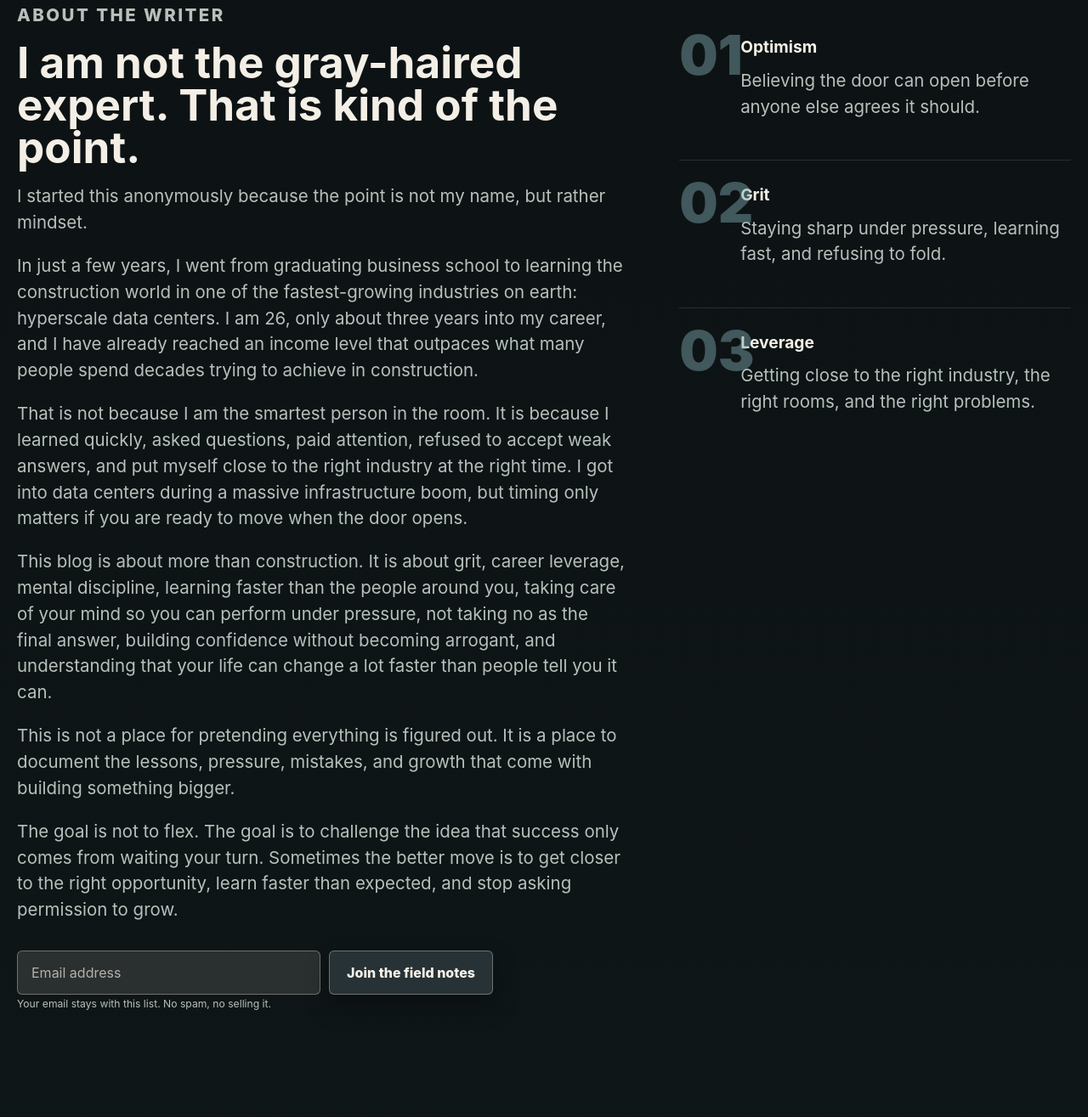
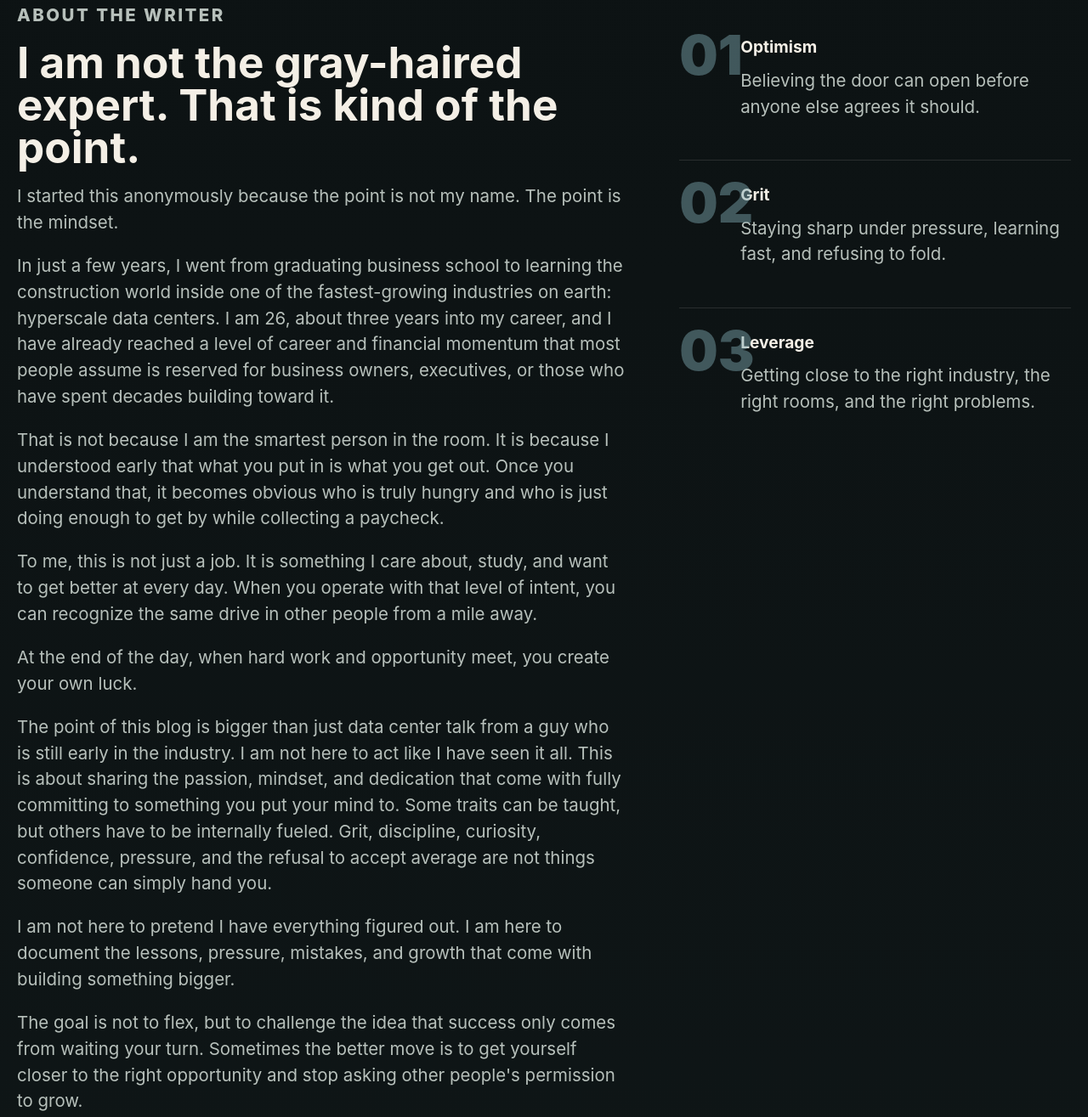
Before and after one commit to JohnChrine/Dirt-to-GPUs, a website: page index.html in a window 1280 px wide. Shown: the part 848-2163 px from the top of the page at 85% size. Drawn offline with Linux system fonts and the light colour scheme; no server answers.

Commit message:
Update about the writer copy

```diff
--- a/index.html
+++ b/index.html
@@ -33,43 +33,55 @@
           <p class="kicker">About the writer</p>
           <h2 id="about-title">I am not the gray-haired expert. That is kind of the point.</h2>
           <p>
-            I started this anonymously because the point is not my name, but
-            rather mindset.
+            I started this anonymously because the point is not my name. The
+            point is the mindset.
           </p>
           <p>
             In just a few years, I went from graduating business school to
-            learning the construction world in one of the fastest-growing
-            industries on earth: hyperscale data centers. I am 26, only about
-            three years into my career, and I have already reached an income
-            level that outpaces what many people spend decades trying to achieve
-            in construction.
+            learning the construction world inside one of the fastest-growing
+            industries on earth: hyperscale data centers. I am 26, about three
+            years into my career, and I have already reached a level of career
+            and financial momentum that most people assume is reserved for
+            business owners, executives, or those who have spent decades
+            building toward it.
           </p>
           <p>
             That is not because I am the smartest person in the room. It is
-            because I learned quickly, asked questions, paid attention, refused
-            to accept weak answers, and put myself close to the right industry
-            at the right time. I got into data centers during a massive
-            infrastructure boom, but timing only matters if you are ready to
-            move when the door opens.
+            because I understood early that what you put in is what you get
+            out. Once you understand that, it becomes obvious who is truly
+            hungry and who is just doing enough to get by while collecting a
+            paycheck.
           </p>
           <p>
-            This blog is about more than construction. It is about grit, career
-            leverage, mental discipline, learning faster than the people around
-            you, taking care of your mind so you can perform under pressure, not
-            taking no as the final answer, building confidence without becoming
-            arrogant, and understanding that your life can change a lot faster
-            than people tell you it can.
+            To me, this is not just a job. It is something I care about, study,
+            and want to get better at every day. When you operate with that
+            level of intent, you can recognize the same drive in other people
+            from a mile away.
           </p>
           <p>
-            This is not a place for pretending everything is figured out. It is
-            a place to document the lessons, pressure, mistakes, and growth that
-            come with building something bigger.
+            At the end of the day, when hard work and opportunity meet, you
+            create your own luck.
           </p>
           <p>
-            The goal is not to flex. The goal is to challenge the idea that
-            success only comes from waiting your turn. Sometimes the better move
-            is to get closer to the right opportunity, learn faster than
-            expected, and stop asking permission to grow.
+            The point of this blog is bigger than just data center talk from a
+            guy who is still early in the industry. I am not here to act like I
+            have seen it all. This is about sharing the passion, mindset, and
+            dedication that come with fully committing to something you put your
+            mind to. Some traits can be taught, but others have to be internally
+            fueled. Grit, discipline, curiosity, confidence, pressure, and the
+            refusal to accept average are not things someone can simply hand
+            you.
+          </p>
+          <p>
+            I am not here to pretend I have everything figured out. I am here
+            to document the lessons, pressure, mistakes, and growth that come
+            with building something bigger.
+          </p>
+          <p>
+            The goal is not to flex, but to challenge the idea that success
+            only comes from waiting your turn. Sometimes the better move is to
+            get yourself closer to the right opportunity and stop asking other
+            people's permission to grow.
           </p>
           <form id="join" class="signup signup--dark" data-signup-form>
             <label class="sr-only" for="footer-email">Email address</label>
```
